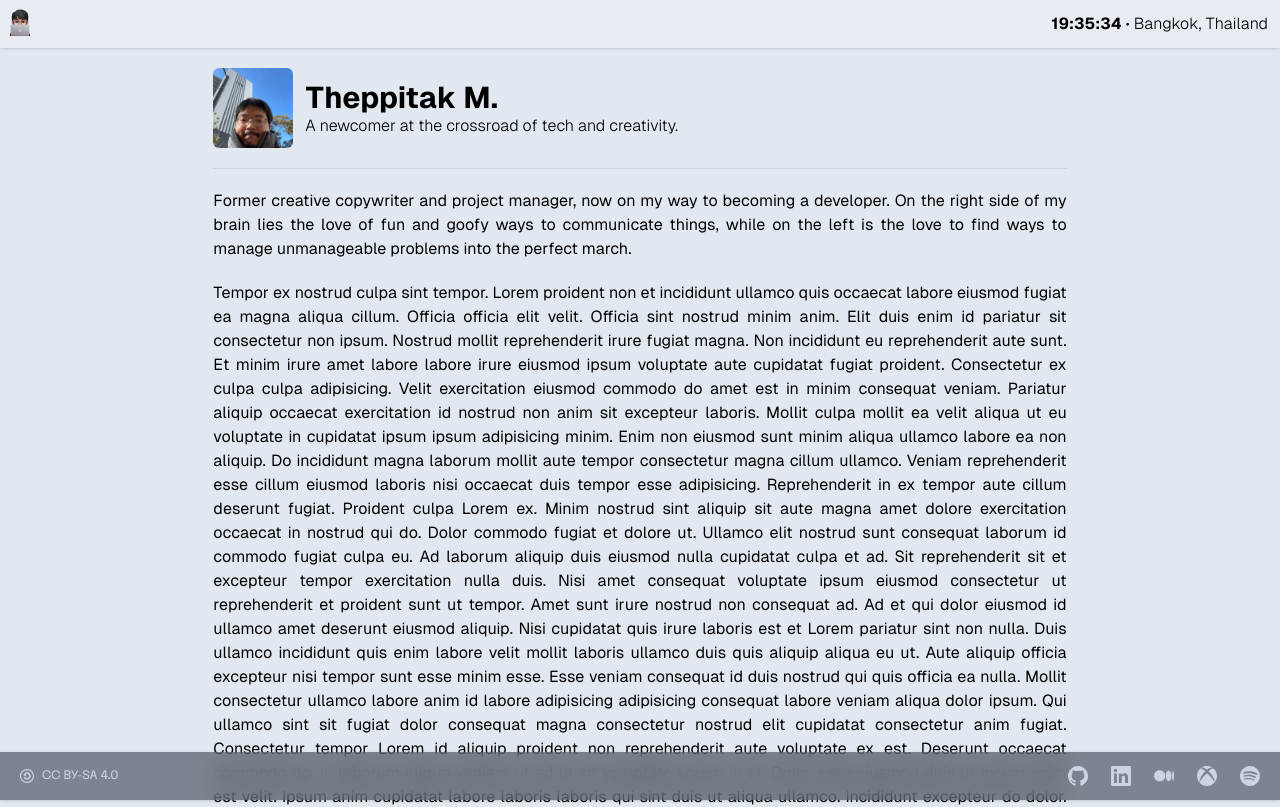
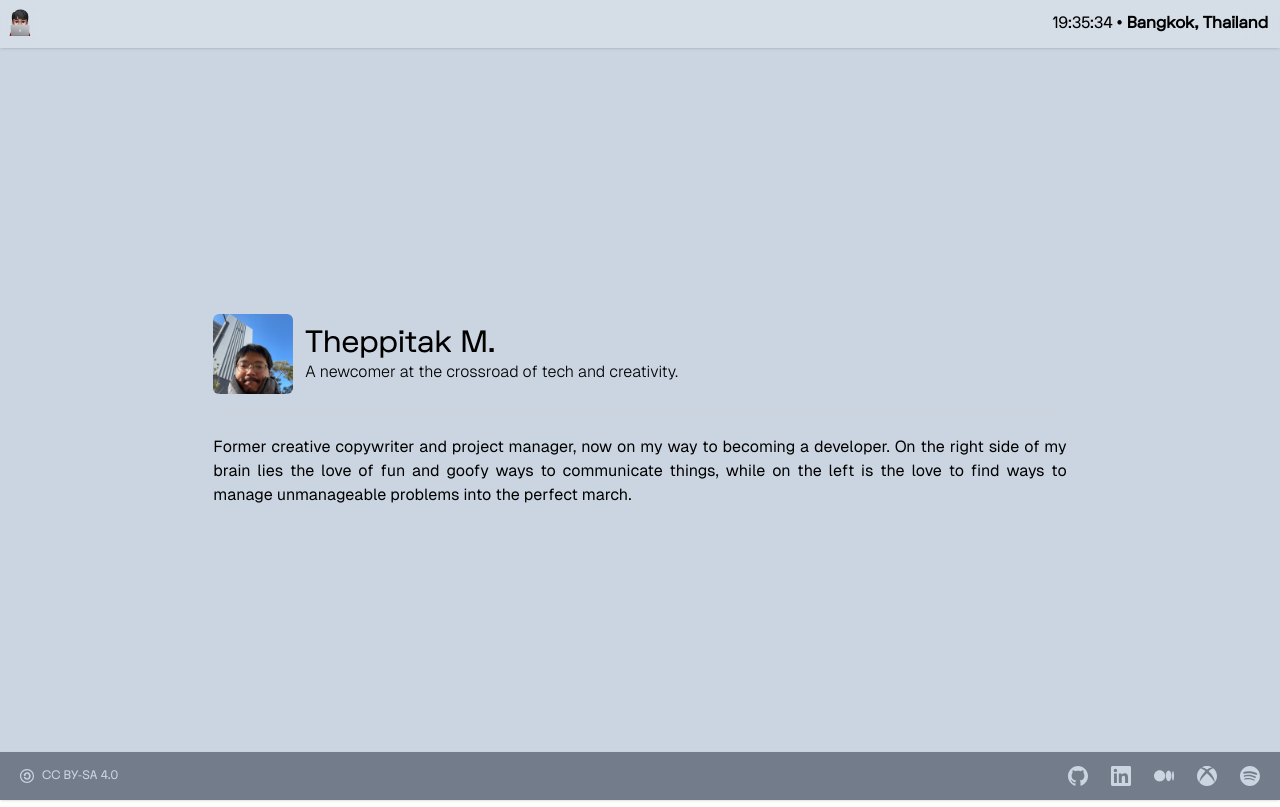
Before and after one commit to mmmmmob/me.theppitak, a React (Vite) app: page / in a window 1280 px wide. Shown: the top 807 px of the page. Built offline with nearby package versions, Linux system fonts and the light colour scheme.

Commit message:
style: fix color

```diff
--- a/src/App.jsx
+++ b/src/App.jsx
@@ -8,7 +8,7 @@ import Title from "./components/Title";
 function App() {
   return (
     <>
-      <div className="flex min-h-screen flex-col bg-slate-200 dark:bg-slate-800 dark:text-slate-300">
+      <div className="flex min-h-screen flex-col bg-slate-300 dark:bg-slate-900 dark:text-slate-300">
         <div className="sticky top-0 w-full">
           <Header />
         </div>
@@ -16,70 +16,6 @@ function App() {
           <Title />
           <hr className="m-5 h-px self-center border-0 bg-gray-300 max-sm:w-11/12 md:w-8/12 dark:bg-gray-600" />
           <Info />
-          <p className="m-5 text-justify md:w-8/12">
-            Tempor ex nostrud culpa sint tempor. Lorem proident non et
-            incididunt ullamco quis occaecat labore eiusmod fugiat ea magna
-            aliqua cillum. Officia officia elit velit. Officia sint nostrud
-            minim anim. Elit duis enim id pariatur sit consectetur non ipsum.
-            Nostrud mollit reprehenderit irure fugiat magna. Non incididunt eu
-            reprehenderit aute sunt. Et minim irure amet labore labore irure
-            eiusmod ipsum voluptate aute cupidatat fugiat proident. Consectetur
-            ex culpa culpa adipisicing. Velit exercitation eiusmod commodo do
-            amet est in minim consequat veniam. Pariatur aliquip occaecat
-            exercitation id nostrud non anim sit excepteur laboris. Mollit culpa
-            mollit ea velit aliqua ut eu voluptate in cupidatat ipsum ipsum
-            adipisicing minim. Enim non eiusmod sunt minim aliqua ullamco labore
-            ea non aliquip. Do incididunt magna laborum mollit aute tempor
-            consectetur magna cillum ullamco. Veniam reprehenderit esse cillum
-            eiusmod laboris nisi occaecat duis tempor esse adipisicing.
-            Reprehenderit in ex tempor aute cillum deserunt fugiat. Proident
-            culpa Lorem ex. Minim nostrud sint aliquip sit aute magna amet
-            dolore exercitation occaecat in nostrud qui do. Dolor commodo fugiat
-            et dolore ut. Ullamco elit nostrud sunt consequat laborum id commodo
-            fugiat culpa eu. Ad laborum aliquip duis eiusmod nulla cupidatat
-            culpa et ad. Sit reprehenderit sit et excepteur tempor exercitation
-            nulla duis. Nisi amet consequat voluptate ipsum eiusmod consectetur
-            ut reprehenderit et proident sunt ut tempor. Amet sunt irure nostrud
-            non consequat ad. Ad et qui dolor eiusmod id ullamco amet deserunt
-            eiusmod aliquip. Nisi cupidatat quis irure laboris est et Lorem
-            pariatur sint non nulla. Duis ullamco incididunt quis enim labore
-            velit mollit laboris ullamco duis quis aliquip aliqua eu ut. Aute
-            aliquip officia excepteur nisi tempor sunt esse minim esse. Esse
-            veniam consequat id duis nostrud qui quis officia ea nulla. Mollit
-            consectetur ullamco labore anim id labore adipisicing adipisicing
-            consequat labore veniam aliqua dolor ipsum. Qui ullamco sint sit
-            fugiat dolor consequat magna consectetur nostrud elit cupidatat
-            consectetur anim fugiat. Consectetur tempor Lorem id aliquip
-            proident non reprehenderit aute voluptate ex est. Deserunt occaecat
-            commodo do. In laborum aliqua veniam ut ad ut sit voluptate Lorem in
-            et. Dolor esse eiusmod duis ut ipsum enim est velit. Ipsum anim
-            cupidatat labore laboris laboris qui sint duis ut aliqua ullamco.
-            Incididunt excepteur do dolor. Qui amet sit elit cillum. Magna velit
-            esse adipisicing sit enim minim duis sit adipisicing ad dolor nulla.
-            Duis ullamco elit et in. Cupidatat nisi aliquip dolor elit ad
-            voluptate ea enim anim. Sint velit consequat tempor velit Lorem
-            adipisicing officia incididunt nulla ipsum tempor. Dolore cupidatat
-            cupidatat ut. Enim ea fugiat irure anim. Nostrud Lorem et excepteur
-            velit adipisicing. Pariatur laboris Lorem ad ex occaecat
-            exercitation quis occaecat officia nisi dolore id. Adipisicing enim
-            laboris nostrud nisi anim sit incididunt anim magna incididunt
-            excepteur occaecat anim qui duis. Do tempor sunt nostrud ad
-            reprehenderit velit pariatur ipsum consequat in ex est consectetur
-            velit ad. Mollit laborum ad sunt anim Lorem reprehenderit nostrud in
-            reprehenderit. Sint occaecat duis exercitation fugiat laborum quis
-            qui excepteur aute aute non minim enim est sint. Sit ipsum deserunt
-            consectetur quis consectetur eiusmod reprehenderit velit mollit
-            labore duis laborum non ea dolor. Lorem exercitation fugiat
-            exercitation eiusmod. Amet amet nisi reprehenderit nostrud occaecat
-            occaecat exercitation consequat sint eiusmod fugiat proident.
-            Nostrud ipsum enim consectetur. Commodo laborum cillum mollit duis
-            culpa reprehenderit et dolore laboris pariatur ipsum. Laboris amet
-            dolor fugiat dolore sint elit. Ullamco nulla nisi sunt voluptate
-            nulla ullamco Lorem est. Reprehenderit ex sit in officia cillum.
-            Lorem proident elit proident duis et. Occaecat ex reprehenderit
-            voluptate sunt sunt consectetur nulla ullamco tempor duis duis do
-            magna reprehenderit consequat. Ut dolore duis eiusmod deserunt.
-          </p>
         </div>
         <div className="sticky bottom-0 w-full">
           <Footer />
--- a/src/components/Footer.jsx
+++ b/src/components/Footer.jsx
@@ -31,6 +31,7 @@ function Footer() {
           <a
             href="https://creativecommons.org/licenses/by-sa/4.0/"
             target="_blank"
+            className="hover:text-gray-100 dark:hover:text-slate-100"
           >
             CC BY-SA 4.0
           </a>
--- a/src/components/Title.jsx
+++ b/src/components/Title.jsx
@@ -8,7 +8,9 @@ function Title() {
           className="mr-3 size-20 self-center rounded-md max-sm:size-32"
         />
         <div className="self-center text-start">
-          <h1 className="text-balances text-3xl font-bold">Theppitak M.</h1>
+          <h1 className="text-balances font-fkDisplay text-3xl">
+            Theppitak M.
+          </h1>
           <p className="font-light leading-tight">
             A newcomer at the crossroad of tech and creativity.
           </p>
--- a/src/snippets/CurrentTime.jsx
+++ b/src/snippets/CurrentTime.jsx
@@ -13,16 +13,17 @@ function CurrentTime() {
 
   return (
     <div className="flex">
-      <p className="font-bold">
+      <p className="font-fkDisplay">
         {time.toLocaleTimeString("en-GB", { timeZone: "Asia/Bangkok" })}
       </p>
-      <p className="mx-1 font-light">
+      <p className="mx-1 font-fkDisplay font-bold">
         •{" "}
         <a
           href={
             "https://maps.apple.com/place?q=Bangkok&auid=11435960156529778241&ll=13.753253,100.501641&lsp=7618&address=Bangkok,%20Bangkok,%20Thailand"
           }
           target={"_blank"}
+          className="hover:text-slate-500 dark:hover:text-slate-100"
         >
           Bangkok, Thailand
         </a>
```
